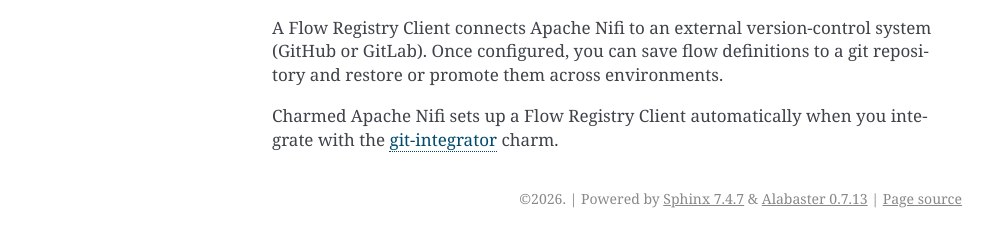
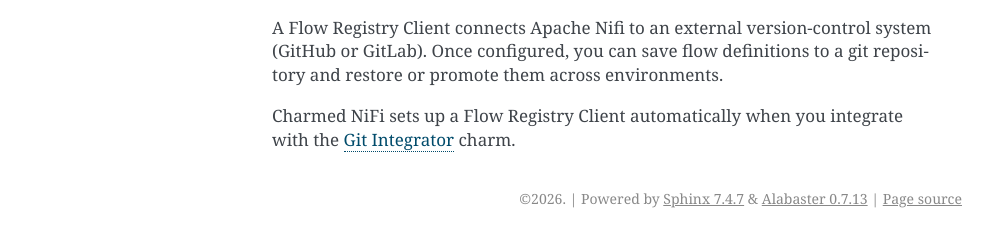
Before and after one commit to canonical/charmed-nifi-documentation, a Sphinx documentation site: the page built from docs/explanation/nifi-core-concepts.rst, in a window 1280 px wide. Shown: the part 1919-2154 px from the top of the page, without its empty margins (148-1141 px from the left). Built offline with Sphinx 7.4.7, drawn with Linux system fonts in a browser that asks for light colours.

Commit message:
[WF-531] docs: explanation - Charmed NiFi vs upstream and sensitive properties key (#10)
* docs: explanation - Charmed NiFi vs upstream.

```diff
--- a/docs/explanation/index.rst
+++ b/docs/explanation/index.rst
@@ -3,8 +3,7 @@
 Explanation
 ===========
 
-Background and concepts to help you understand how Charmed Apache NiFi works and why it
-is built the way it is.
+Background and concepts to help you understand how Charmed Apache NiFi works and why it is built the way it is.
 
 License and trademarks
 ----------------------
--- a/docs/explanation/nifi-core-concepts.rst
+++ b/docs/explanation/nifi-core-concepts.rst
@@ -69,5 +69,5 @@
 (GitHub or GitLab). Once configured, you can save flow definitions to a git
 repository and restore or promote them across environments.
 
-Charmed Apache Nifi sets up a Flow Registry Client automatically when you integrate
-with the `git-integrator`_ charm.
+Charmed NiFi sets up a Flow Registry Client automatically when you integrate
+with the `Git Integrator`_ charm.
--- a/docs/reuse/links.txt
+++ b/docs/reuse/links.txt
@@ -10,4 +10,4 @@
 .. _Charmed Apache NiFi Solutions: https://github.com/canonical/charmed-nifi-solutions/tree/main/modules/charmed-nifi/README.md
 .. _Git Integrator: https://charmhub.io/git-integrator
 .. _Set up your Juju deployment: https://documentation.ubuntu.com/juju/3.6/howto/manage-your-juju-deployment/set-up-your-juju-deployment-local-testing-and-development/
-.. _git-integrator: https://charmhub.io/git-integrator
+.. _Juju secret: https://documentation.ubuntu.com/juju/3.6/reference/secret/
```
Also changed, not shown: other parts of docs/explanation/index.rst (+1 -0 lines), docs/explanation/charmed-vs-upstream.rst (added, +43 -0 lines).
